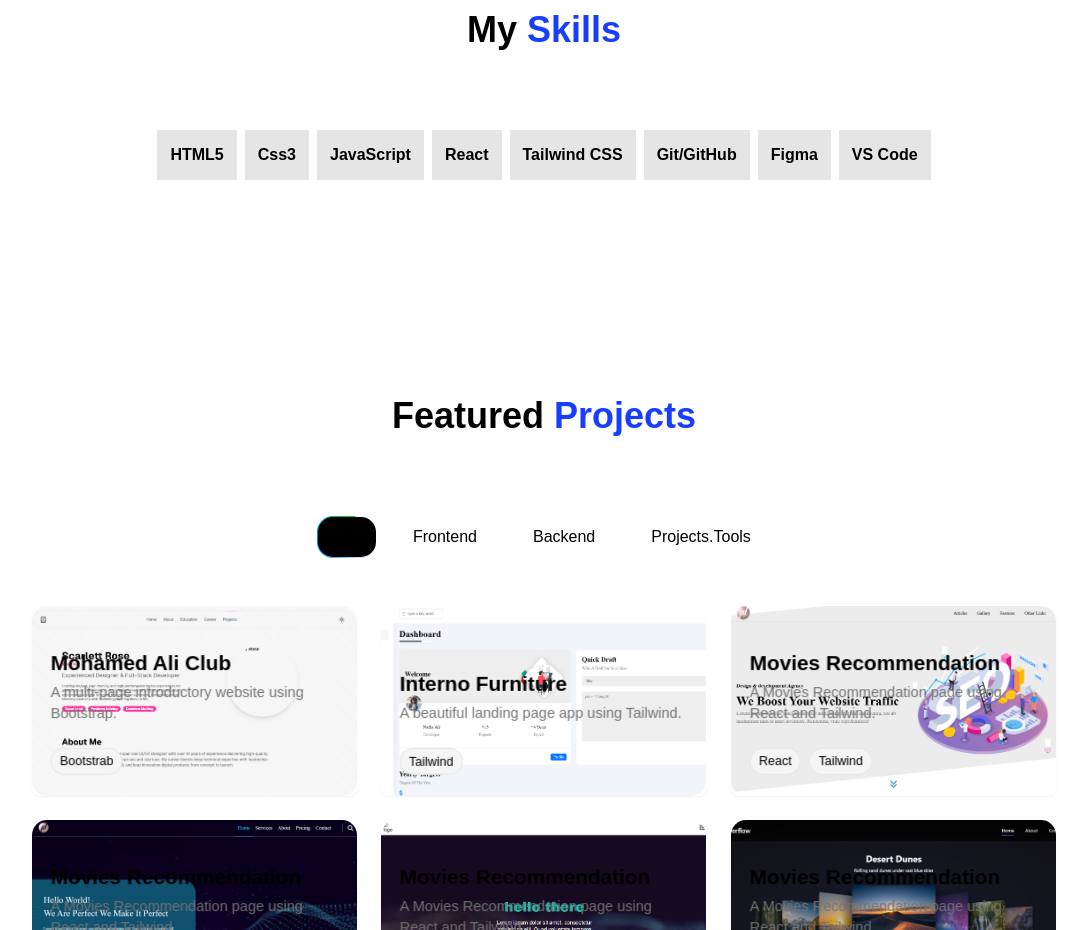
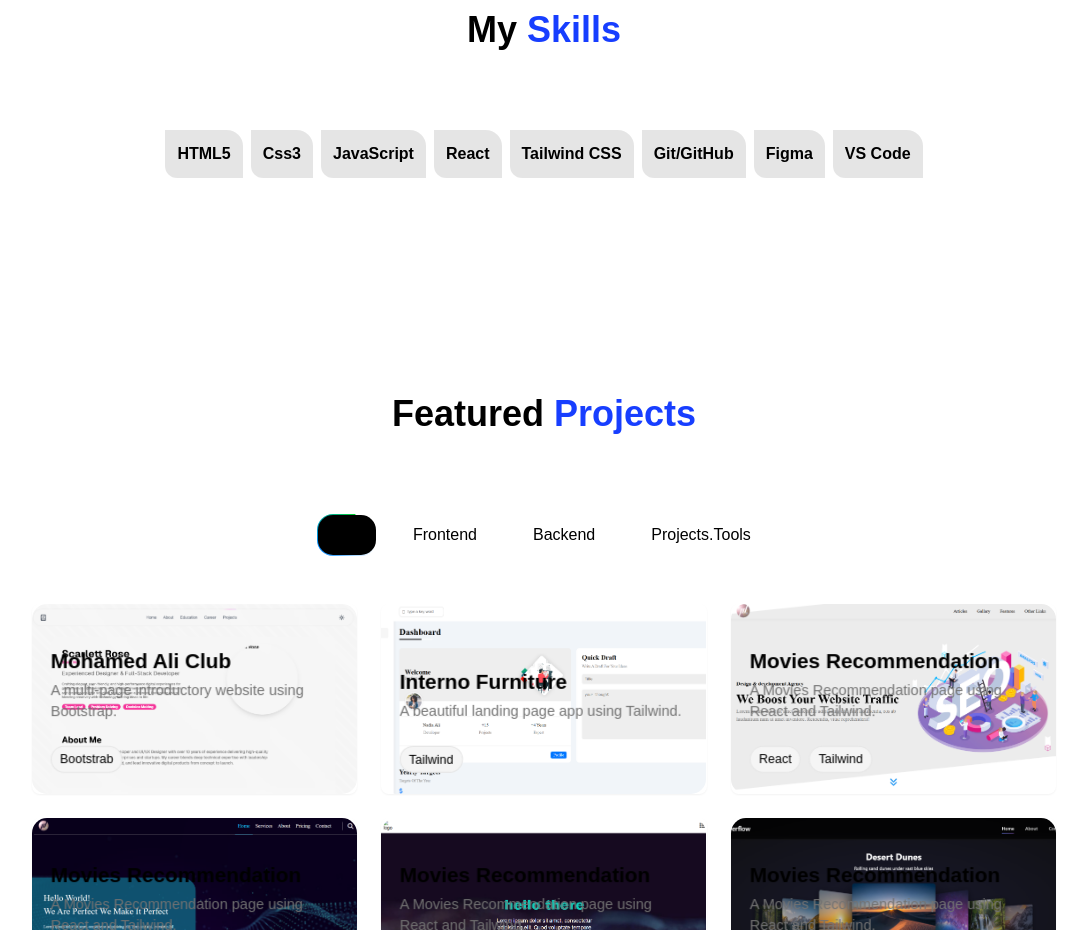
Before and after one commit to ahmedaldailami/First-Project, a React (Vite) app: page / in a window 1280 px wide. Shown: the part 1560-2490 px from the top of the page, without its empty margins (96-1183 px from the left). Built offline with nearby package versions, Linux system fonts and the light colour scheme.

Commit message:
Skills animation

```diff
--- a/src/components/SkillsSection.jsx
+++ b/src/components/SkillsSection.jsx
@@ -72,7 +72,7 @@ export const SkillsSection = () => {
 
       <div className="flex flex-wrap justify-center gap-2">
         {trustedLogosText.map((skill, i) => (
-          <motion.div key={i} className="w-fit font-bold p-3 border border-white bg-black/10 max-md:mt-10 "
+          <motion.div key={i} className="w-fit font-bold p-3 rounded-bl-xl rounded-tr-2xl bg-black/10 duration-1000 hover:bg-black/20 hover:-translate-y-2 hover:scale-110  max-md:mt-10 "
             initial={{ y: 60, opacity: 0 }
             }
             whileInView={{ y: 0, opacity: 1 }}
```
